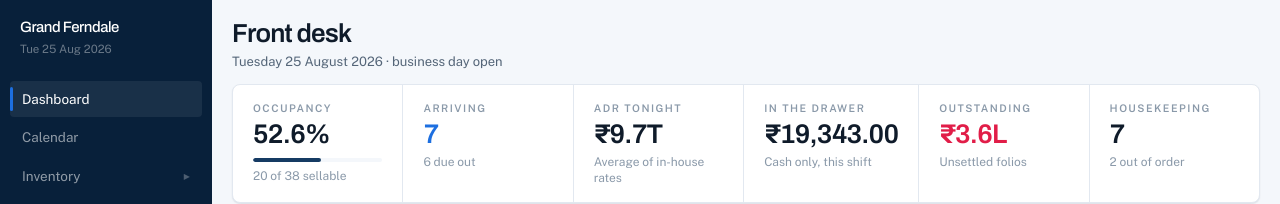
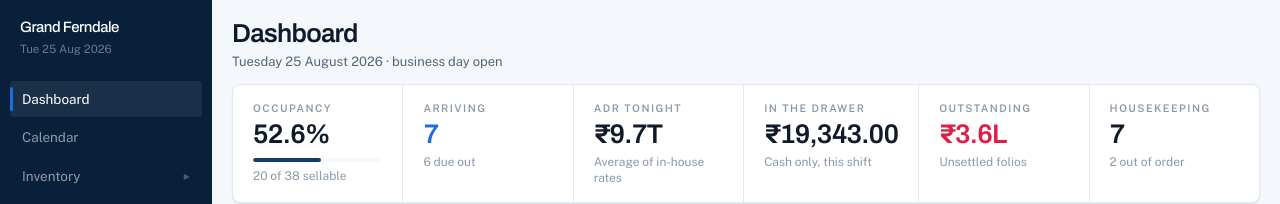
Before and after one commit to harshuDev/hotel-pms, a Next.js app: page /dashboard in a window 1280 px wide. Shown: the top 204 px of the page. Built offline with nearby package versions, Linux system fonts and the light colour scheme.

Commit message:
Update dashboard title and metadata

```diff
--- a/src/app/(app)/dashboard/page.tsx
+++ b/src/app/(app)/dashboard/page.tsx
@@ -15,9 +15,10 @@ import {
   getRooms,
 } from "@/lib/mock/queries";
 
+export const metadata = { title: "Grand Ferndale — Dashboard" };
+
 export default async function DashboardPage() {
   const today = await getBusinessDate();
-
   const [activity, arrivals, departures, occupancy, revenue, rooms, house] =
     await Promise.all([
       getActivity(),
@@ -28,22 +29,19 @@ export default async function DashboardPage() {
       getRooms(),
       getHouseSummary(),
     ]);
-
   return (
     <div className="space-y-3">
       <div className="flex flex-wrap items-end justify-between gap-2">
         <div>
           <h1 className="font-display text-[26px] font-semibold leading-none tracking-tightest text-ink">
-            Front desk
+            Dashboard
           </h1>
           <p className="mt-1.5 text-[13px] text-ink-muted">
             {format(parseISO(today), "EEEE d MMMM yyyy")} · business day open
           </p>
         </div>
       </div>
-
       <HouseStrip s={house} />
-
       <div className="grid gap-3 xl:grid-cols-[minmax(0,1.9fr)_minmax(0,1fr)]">
         <div className="space-y-3">
           <RoomRack rooms={rooms} />
```
